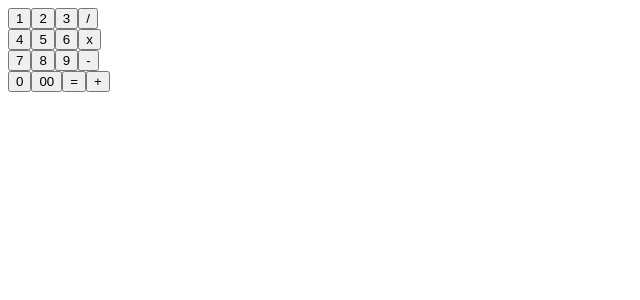
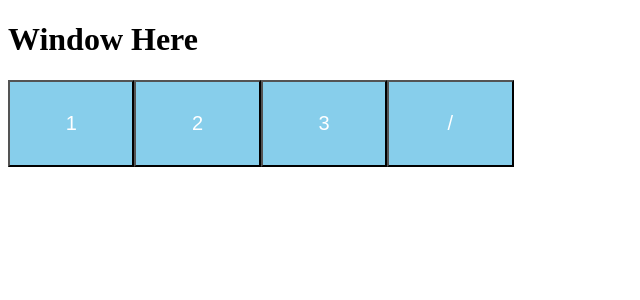
Before and after one commit to seouuuukjin/web-calculator, a React (Create React App) app: page / in a window 1280 px wide. Shown: the top 300 px of the page, without its empty margins (0-640 px from the left). Built offline with nearby package versions, Linux system fonts and the light colour scheme.

Commit message:
자바스크립트로 스택써서 그걸로 계산기 써먹어야겠다

```diff
--- a/package.json
+++ b/package.json
@@ -12,7 +12,7 @@
     "web-vitals": "^1.1.0"
   },
   "scripts": {
-    "start": "set PORT=3000 && CHOKIDAR_USEPOLLING=true && react-scripts start",
+    "start": "PORT=3000 CHOKIDAR_USEPOLLING=true react-scripts start",
     "build": "react-scripts build"
   },
   "eslintConfig": {
--- a/src/App.js
+++ b/src/App.js
@@ -1,67 +1,177 @@
 import React from "react"
 
 class App extends React.Component {
-  state = {
-    result: 0
-  };
-  handleClick_1= () => {
-    alert(1);
+  // state = {
+  //   result: 0
+  // };
+  constructor(){
+    super();
+    this.state = {
+      result: 0,
+      arr: []
+    };
+  }
+   handleClick_1= async () => {
+    const {arr} = this.state;
+    await this.setState({
+      arr: arr.concat(1)
+    })
+    //alert(1);
+    console.log(this.state.arr)
   }
   handleClick_2= () => {
-    alert(1);
+    const {arr} = this.state;
+    this.setState({
+      arr: arr.concat(2)
+    })
+    //alert(2);
+    console.log(this.state.arr)
   }
-  handleClick_3= () => {
-    alert(1);
+  handleClick_3= async () => {
+    const {arr} = this.state;
+    await this.setState({
+      arr: arr.concat(3)
+    })
+    //alert(1);
+    console.log(this.state.arr)
   }
   handleClick_4= () => {
-    alert(1);
+    const {arr} = this.state;
+    this.setState({
+      arr: arr.concat(4)
+    })
+    //alert(2);
+    console.log(this.state.arr)
   }
-  handleClick_5= () => {
-    alert(1);
+  handleClick_5= async () => {
+    const {arr} = this.state;
+    await this.setState({
+      arr: arr.concat(5)
+    })
+    //alert(1);
+    console.log(this.state.arr)
   }
   handleClick_6= () => {
-    alert(1);
+    const {arr} = this.state;
+    this.setState({
+      arr: arr.concat(6)
+    })
+    //alert(2);
+    console.log(this.state.arr)
   }
-  handleClick_7= () => {
-    alert(1);
+  handleClick_7= async () => {
+    const {arr} = this.state;
+    await this.setState({
+      arr: arr.concat(7)
+    })
+    //alert(1);
+    console.log(this.state.arr)
   }
   handleClick_8= () => {
-    alert(1);
+    const {arr} = this.state;
+    this.setState({
+      arr: arr.concat(8)
+    })
+    //alert(2);
+    console.log(this.state.arr)
   }
-  handleClick_9= () => {
-    alert(1);
+  handleClick_9= async () => {
+    const {arr} = this.state;
+    await this.setState({
+      arr: arr.concat(9)
+    })
+    //alert(1);
+    console.log(this.state.arr)
   }
   handleClick_0= () => {
-    alert(1);
+    const {arr} = this.state;
+    this.setState({
+      arr: arr.concat(0)
+    })
+    //alert(2);
+    console.log(this.state.arr)
   }
+  handleClick_plus= async () => {
+    const {arr} = this.state;
+    await this.setState({
+      arr: arr.concat("+")
+    })
+    //alert(1);
+    console.log(this.state.arr)
+  }
+  handleClick_minus= () => {
+    const {arr} = this.state;
+    this.setState({
+      arr: arr.concat("-")
+    })
+    //alert(2);
+    console.log(this.state.arr)
+  }
+  handleClick_multiple= async () => {
+    const {arr} = this.state;
+    await this.setState({
+      arr: arr.concat("*")
+    })
+    //alert(1);
+    console.log(this.state.arr)
+  }
+  handleClick_division= () => {
+    const {arr} = this.state;
+    this.setState({
+      arr: arr.concat("/")
+    })
+    //alert(2);
+    console.log(this.state.arr)
+  }
+  handleClick_doubleZero= async () => {
+    const {arr} = this.state;
+    await this.setState({
+      arr: arr.concat("00")
+    })
+    //alert(1);
+    console.log(this.state.arr)
+  }
+
+
   render(){
     const {result} = this.state;
+    const {arr} = this.state.arr;
+    const style = {
+      backgroundColor: 'skyblue',
+      padding: '30px',
+      color: 'white',
+      fontSize: '20px',
+      width : '10%'
+    };
     return (
     <div class = "cal">
+      <div id = "resultArea">
+        <h1 name = "window">Window Here</h1>
+      </div>
       <div id = "arr1">
-        <button onClick={this.handleClick_1}>1</button>
-        <button onClick={this.handleClick_2}>2</button>
-        <button onClick={this.handleClick_3}>3</button>
-        <button onClick={this.handleClick_4}>/</button>
+        <button onClick={this.handleClick_1} style={style}>1</button>
+        <button onClick={this.handleClick_2} style={style}>2</button>
+        <button onClick={this.handleClick_3} style={style}>3</button>
+        <button onClick={this.handleClick_division} style={style}>/</button>
       </div>
-      <div id = "arr2">
-        <button onClick={this.handleClick_4}>4</button>
-        <button onClick={this.handleClick_5}>5</button>
-        <button onClick={this.handleClick_6}>6</button>
-        <button onClick={this.handleClick_7}>x</button>
+      {/* <div id = "arr2">
+        <button onClick={this.handleClick_4} style={style}>4</button>
+        <button onClick={this.handleClick_5} style={style}>5</button>
+        <button onClick={this.handleClick_6} style={style}>6</button>
+        <button onClick={this.handleClick_multiple} style={style}>x</button>
       </div>
       <div id = "arr3">
-        <button onClick={this.handleClick_7}>7</button>
-        <button onClick={this.handleClick_8}>8</button>
-        <button onClick={this.handleClick_9}>9</button>
-        <button onClick={this.handleClick_9}>-</button>
+        <button onClick={this.handleClick_7} style={style}>7</button>
+        <button onClick={this.handleClick_8} style={style}>8</button>
+        <button onClick={this.handleClick_9} style={style}>9</button>
+        <button onClick={this.handleClick_minus} style={style}>-</button>
       </div>
       <div id = "arr4">
-        <button onClick={this.handleClick_0}>0</button>
-        <button onClick={this.handleClick_0}>00</button>
-        <button onClick={this.handleClick_0}>=</button>
-        <button onClick={this.handleClick_0}>+</button>
-      </div>
+        <button onClick={this.handleClick_0} style={style}>0</button>
+        <button onClick={this.handleClick_doubleZero} style={style}>00</button>
+        <button onClick={this.handleClick_equal} style={style}>=</button>
+        <button onClick={this.handleClick_plus} style={style}>+</button>
+      </div> */}
     </div>
     );
   }
```
